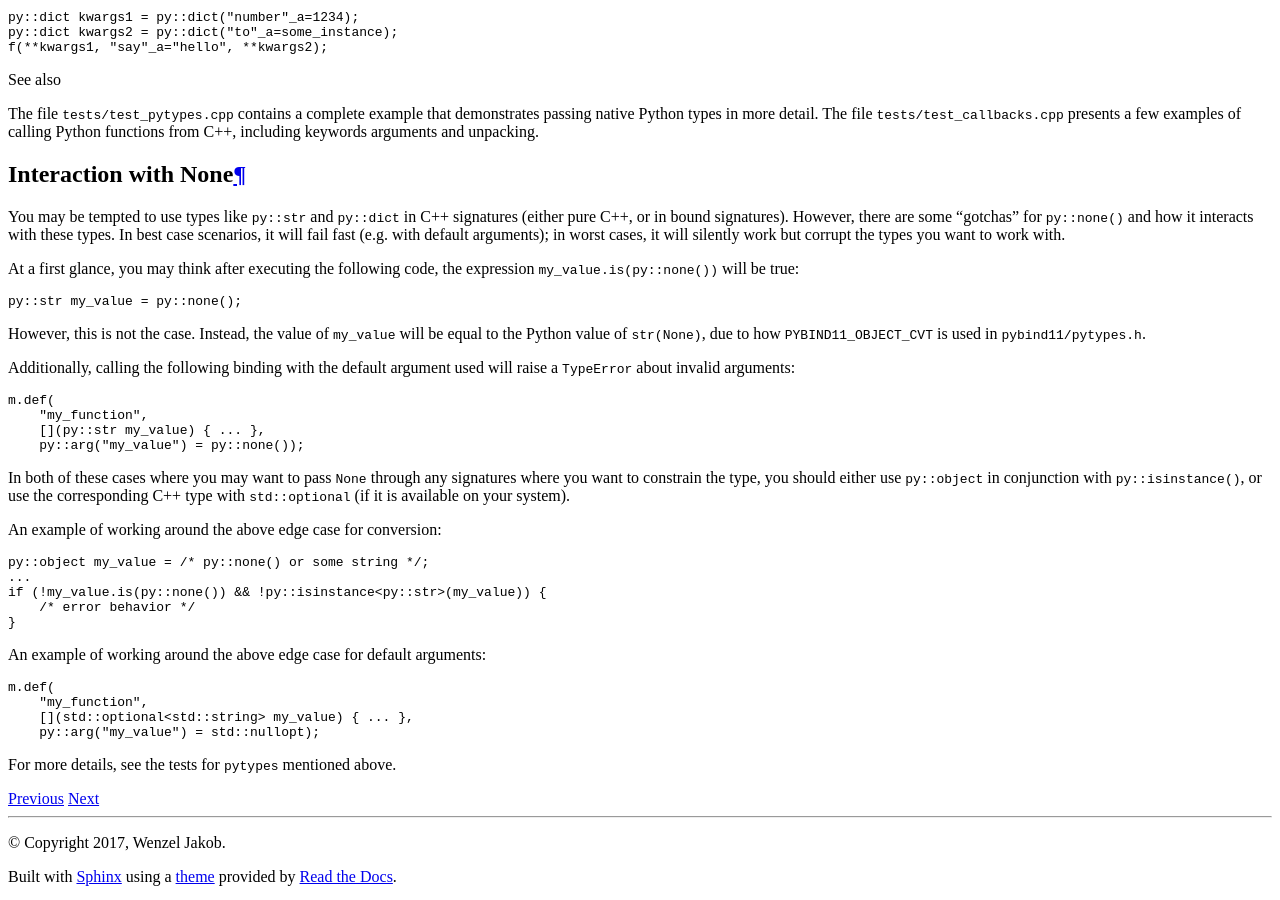
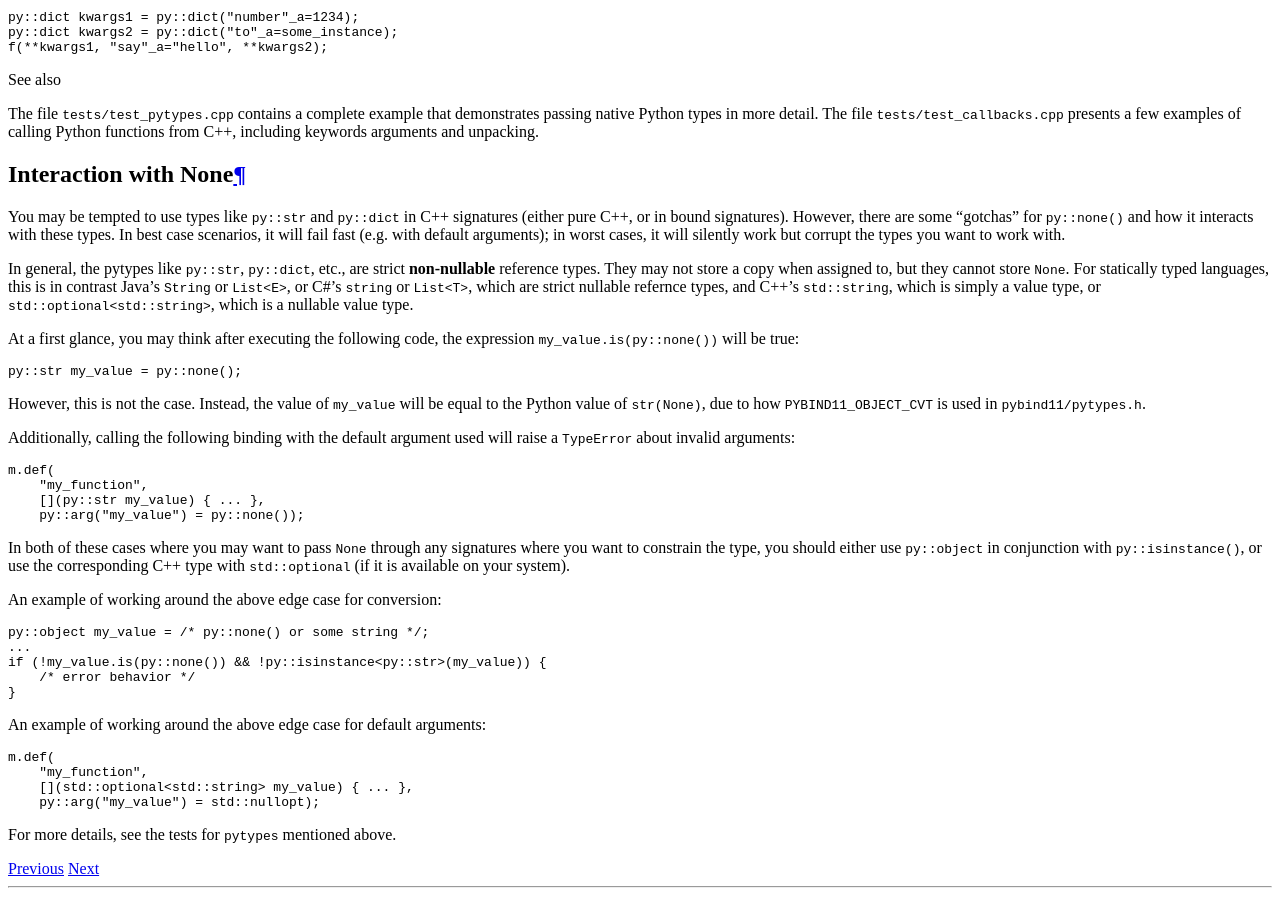
Before and after one commit to pybind/pybind11, a Sphinx documentation site: the page built from docs/advanced/pycpp/object.rst, in a window 1280 px wide and 900 px high, scrolled down 2752 px. Built offline with Sphinx 7.4.7 and the Read the Docs theme 2.0.0, drawn with Linux system fonts in a browser that asks for light colours.

Commit message:
draw (hazy) parallels to other value / reference types

```diff
--- a/docs/advanced/pycpp/object.rst
+++ b/docs/advanced/pycpp/object.rst
@@ -185,6 +185,14 @@ signatures (either pure C++, or in bound signatures). However, there are some
 case scenarios, it will fail fast (e.g. with default arguments); in worst
 cases, it will silently work but corrupt the types you want to work with.
 
+In general, the pytypes like ``py::str``, ``py::dict``, etc., are
+strict **non-nullable** reference types. They may not store a copy when
+assigned to, but they cannot store ``None``. For statically typed languages,
+this is in contrast  Java's ``String`` or ``List<E>``, or C#'s ``string`` or
+``List<T>``, which are strict nullable refernce types, and C++'s
+``std::string``, which is simply a value type, or
+``std::optional<std::string>``, which is a nullable value type.
+
 At a first glance, you may think after executing the following code, the
 expression ``my_value.is(py::none())`` will be true:
 
```
